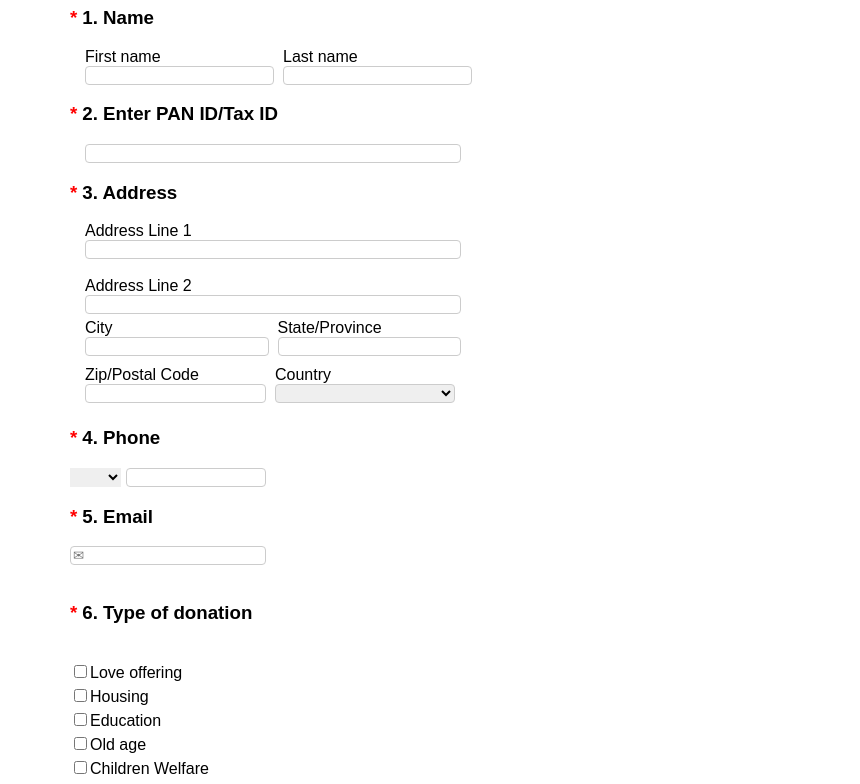
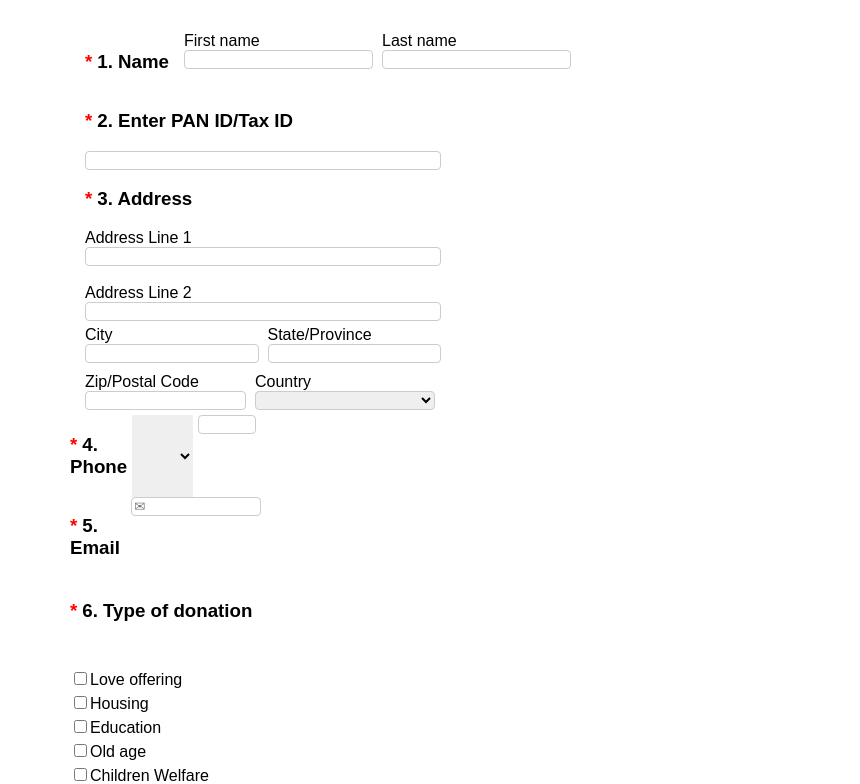
Before and after one commit to ZeinebBatyrbekova/donation, a plain HTML site: page index.html in a window 1280 px wide. Shown: the part 73-857 px from the top of the page, without its empty margins (0-860 px from the left). Drawn offline with Linux system fonts and the light colour scheme.

Commit message:
Update doc

```diff
--- a/index.html
+++ b/index.html
@@ -10,8 +10,8 @@
   <body>
     <h1>Online Donation Form</h1>
     <form action="#" class="container">
+      <section class="name">
       <h3>1. Name</h3>
-      <section class="name">
       <label
         >First name
         <br />
@@ -23,14 +23,14 @@
         <input class="form-control" type="text" required/>
       </label>
       </section>
+      <section class="pan-tax-id">
       <h3>2. Enter PAN ID/Tax ID</h3>
-      <section class="pan-tax-id">
       <label>
         <input class="form-control" type="number" required/>
       </label>
       </section>
+      <section class="address">
       <h3>3. Address</h3>
-      <section class="address">
       <label
         >Address Line 1
         <br />
@@ -72,8 +72,8 @@
         </label>
         </div>
         </section>
+        <section class="phone">
         <h3>4. Phone</h3>
-        <section class="phone">
         <select class="selectcode" name="selectcode" aria-placeholder="&darr" required>
           <option value=""></option>
           <option value="kg">+996</option>
@@ -85,15 +85,17 @@
           <input class="form-control" type="tel" required/>
         </label>
         </section>
+        <section class="email">
         <h3>5. Email</h3>
         <label>
           <input class="form-control email" type="email" placeholder="&#9993" required/>
         </label>
         <br />
-      <h3>6. Type of donation</h3>
+      </section>
+    <section class="checkbox">
+     <h3>6. Type of donation</h3>
       <br/>
-      <section class="checkbox">
-     <label>
+      <label>
         <input type="checkbox" />Love offering
         <br />
         <input type="checkbox" />Housing
@@ -111,8 +113,8 @@
         <span class="prompt">Choose as many as you like</span>
       </label>
     </section>
+    <section class="payment">
       <h3>7. Mode of payment</h3>
-      <section class="payment">
       <label>
         <input name="payment" type="radio" value="paypal"/>Paypal
       </label>
@@ -124,11 +126,11 @@
       <label>
         <input name="payment" type="radio" value="cheque"/>Cheque
       </label>
-    </section>
       <br>
       <p>
         <input class="button" type="submit" value="Submit"/>
       </p>
+    </section>
     </form>
   </body>
 </html>
--- a/style.css
+++ b/style.css
@@ -4,8 +4,8 @@ html {
 body {
   font-family: Arial, Helvetica, sans-serif;
 
-  margin: 0;
-  padding: 0;
+  /*margin: 0;
+  padding: 0;*/
 }
 h3::before {
   padding-right: 5px;
@@ -17,15 +17,14 @@ h3::before {
   margin: 0 auto;
   padding: 0 15px;
 }
-
 h1 {
-  text-align: center;
+  padding-bottom: 25px;
 }
 .name {
   display: flex;
   gap: 15px;
   padding: 0 15px;
-  /* max-width: 715px;*/
+  max-width: 720px;
 }
 .form-control {
   display: block;
@@ -34,11 +33,11 @@ h1 {
   border-radius: 4px;
 }
 .pan-tax-id {
-  width: 370px;
+  width: 350px;
   padding: 0 15px;
 }
 .address {
-  width: 370px;
+  width: 350px;
   padding: 0 15px;
 }
 .address-2 {
@@ -51,12 +50,13 @@ h1 {
 }
 .phone {
   display: flex;
-  width: 190px;
+  width: 180px;
   gap: 5px;
 }
 .selectcode {
   margin: 0;
-  padding: 0;
+  padding-left: 10px;
+  width: 80px;
   border: #ccc;
   border: none;
 }
```
